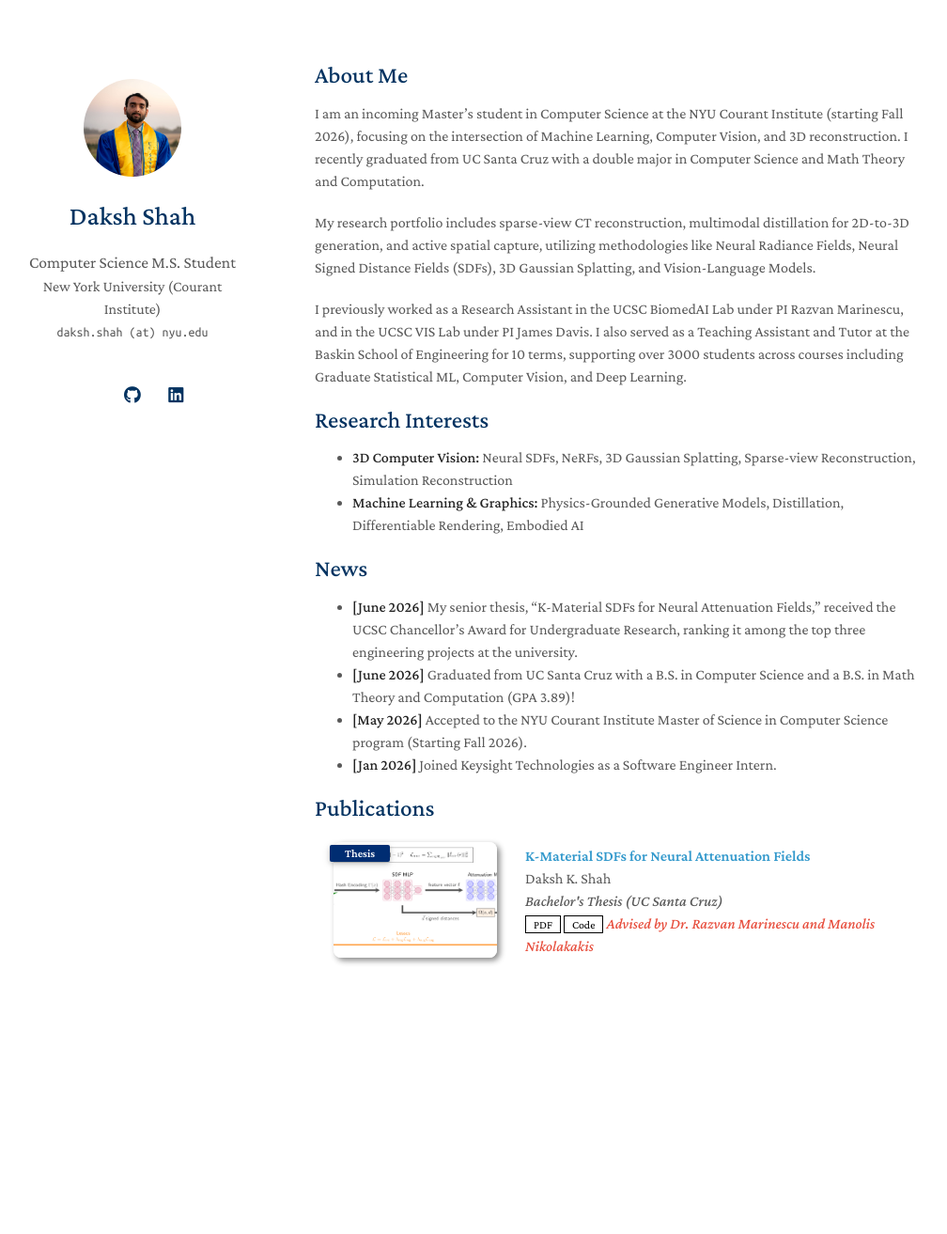
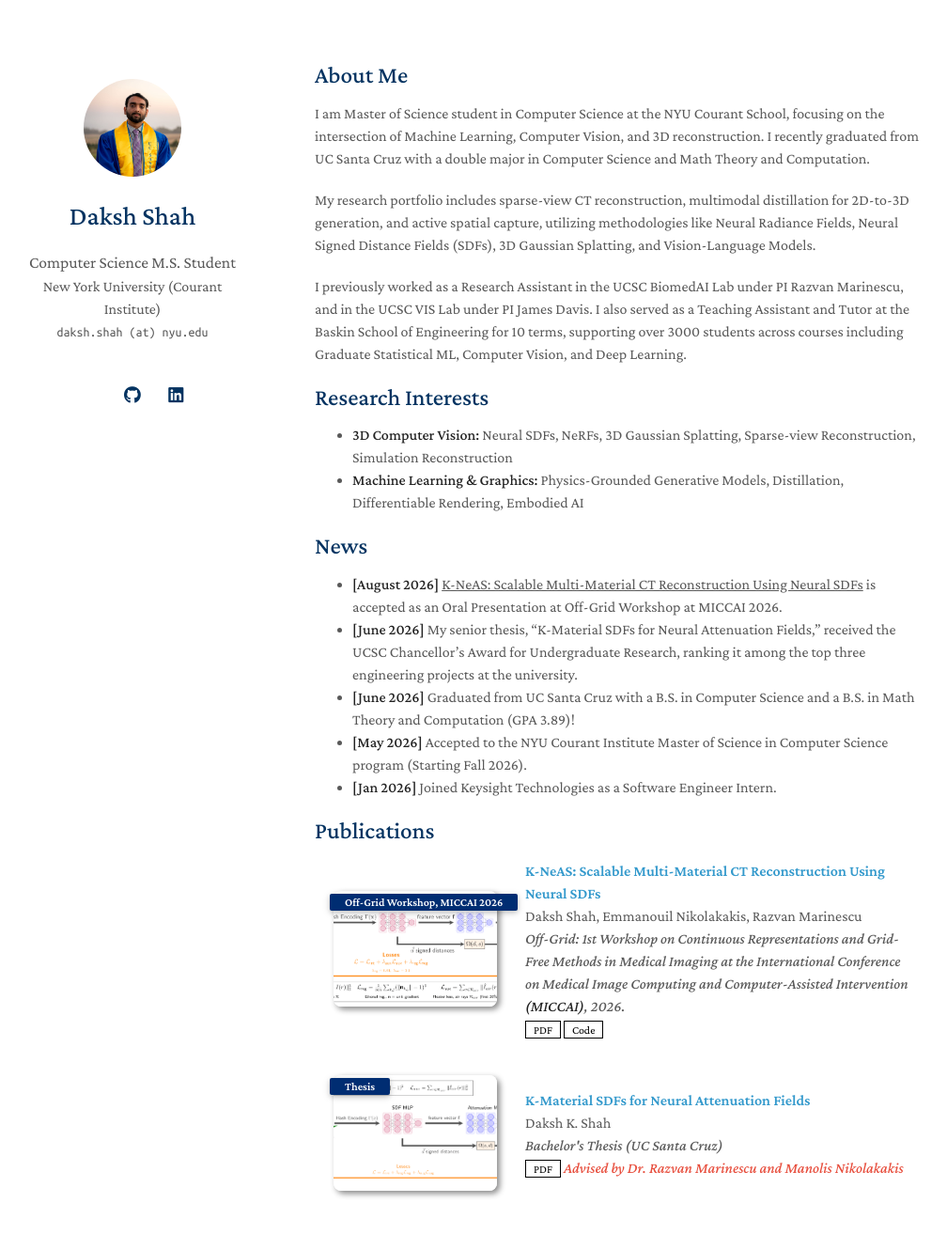
Before and after one commit to dakshshah03/dakshshah03.github.io, a Jekyll site: the page built from index.md, in a window 1280 px wide and 1400 px high. Shown: the top 1313 px of the window at 94% size, without its empty margins (135-1143 px from the left). Built offline with Jekyll 4.4.1, drawn with Linux system fonts in a browser that asks for light colours; a style sheet for code colours, icons or effects is not loaded; our own code applies the rules of GitHub Pages for plain Markdown files.

Commit message:
Add K-NeAS paper

```diff
--- a/_data/publications.yml
+++ b/_data/publications.yml
@@ -20,11 +20,18 @@ main:
   #   notes: Oral Presentation
   #   image: ./assets/img/teaser_example.png
 
+  - title: "K-NeAS: Scalable Multi-Material CT Reconstruction Using Neural SDFs"
+    authors: Daksh Shah, Emmanouil Nikolakakis, Razvan Marinescu
+    conference_short: Off-Grid Workshop, MICCAI 2026
+    conference: "Off-Grid: 1st Workshop on Continuous Representations and Grid-Free Methods in Medical Imaging at the International Conference on Medical Image Computing and Computer-Assisted Intervention <strong>(MICCAI)</strong>, 2026."
+    pdf: https://arxiv.org/pdf/2607.14415
+    image: ./assets/img/papers/k-neas-arch.png
+    code: https://github.com/dakshshah03/K-NeAS
+
   - title: K-Material SDFs for Neural Attenuation Fields
     authors: Daksh K. Shah
     conference_short: Thesis
     conference: Bachelor's Thesis (UC Santa Cruz)
     pdf: ./assets/files/senior_thesis.pdf
-    image: ./assets/img/papers/k_neas_arch.png
-    code: https://github.com/dakshshah03/NeAS-2
+    image: ./assets/img/papers/k-sdf-arch.png
     notes: Advised by Dr. Razvan Marinescu and Manolis Nikolakakis
--- a/index.md
+++ b/index.md
@@ -4,7 +4,7 @@ layout: homepage
 
 ## About Me
 
-I am an incoming Master's student in Computer Science at the NYU Courant Institute (starting Fall 2026), focusing on the intersection of Machine Learning, Computer Vision, and 3D reconstruction. I recently graduated from UC Santa Cruz with a double major in Computer Science and Math Theory and Computation.
+I am Master of Science student in Computer Science at the NYU Courant School, focusing on the intersection of Machine Learning, Computer Vision, and 3D reconstruction. I recently graduated from UC Santa Cruz with a double major in Computer Science and Math Theory and Computation.
 
 My research portfolio includes sparse-view CT reconstruction, multimodal distillation for 2D-to-3D generation, and active spatial capture, utilizing methodologies like Neural Radiance Fields, Neural Signed Distance Fields (SDFs), 3D Gaussian Splatting, and Vision-Language Models.
 
@@ -17,7 +17,7 @@ I previously worked as a Research Assistant in the UCSC BiomedAI Lab under PI Ra
 <!-- - **Medical Imaging:** Multi-surface reconstruction for CT/CBCT -->
 
 ## News
-
+- **[August 2026]** <u>K-NeAS: Scalable Multi-Material CT Reconstruction Using Neural SDFs</u> is accepted as an Oral Presentation at Off-Grid Workshop at MICCAI 2026.
 - **[June 2026]** My senior thesis, "K-Material SDFs for Neural Attenuation Fields," received the UCSC Chancellor's Award for Undergraduate Research, ranking it among the top three engineering projects at the university.
 - **[June 2026]** Graduated from UC Santa Cruz with a B.S. in Computer Science and a B.S. in Math Theory and Computation (GPA 3.89)!
 - **[May 2026]** Accepted to the NYU Courant Institute Master of Science in Computer Science program (Starting Fall 2026).
```
Also changed, not shown: assets/img/papers/k-neas-arch.png (added), assets/img/papers/k-sdf-arch.png (renamed from assets/img/papers/k_neas_arch.png).
